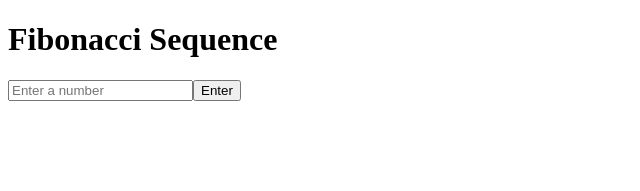
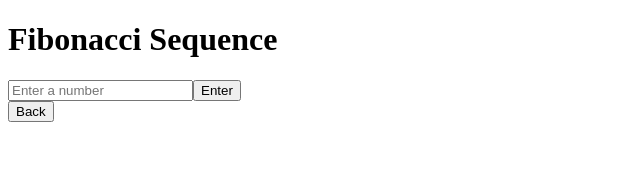
Before and after one commit to B-Tanonaka/fibonacci-sequence, a React app: page / in a window 1280 px wide. Shown: the top 191 px of the page, without its empty margins (0-640 px from the left). Built offline with nearby package versions, Linux system fonts and the light colour scheme; the HTML template or start-up script is replaced by a standard one.

Commit message:
DisplayNumbers will generate the list of comma separated numbers on the App page

```diff
--- a/client/src/components/App.tsx
+++ b/client/src/components/App.tsx
@@ -8,7 +8,7 @@ export default function App() {
     <>
       <h1>Fibonacci Sequence</h1>
       <NumberInput setList={setList} />
-      <DisplayNumbers />
+      <DisplayNumbers list={list} />
     </>
   );
 }
--- a/client/src/components/DisplayNumbers.tsx
+++ b/client/src/components/DisplayNumbers.tsx
@@ -1,5 +1,10 @@
 import React from 'react';
 
-export default function DisplayNumbers() {
-
+export default function DisplayNumbers({ list }: { list: number[] }) {
+  return (
+    <>
+      <div>{list.join(', ')}</div>
+      <input type="button" value="Back" className="back" />
+    </>
+  );
 }
```
Also changed, not shown: 1 other file (tests, documents, lock files or other folders).
